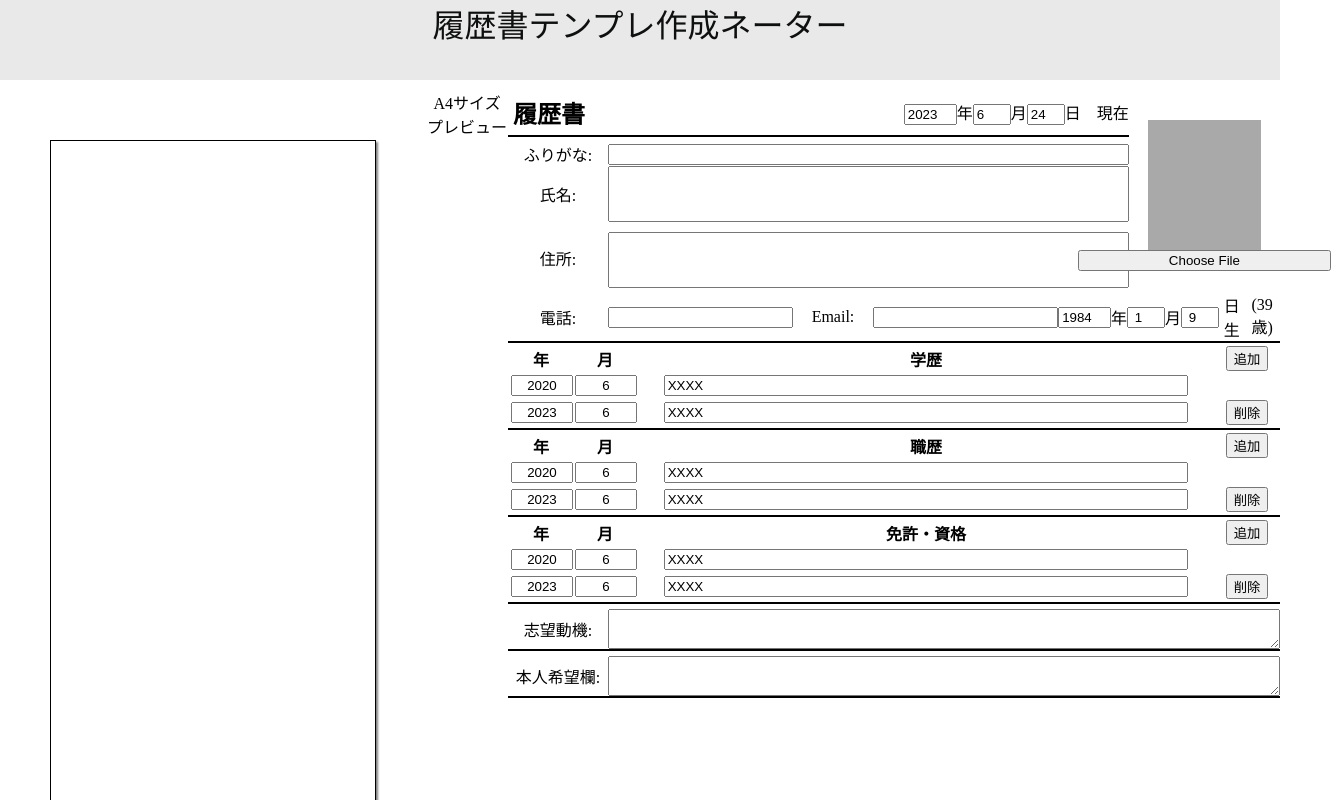
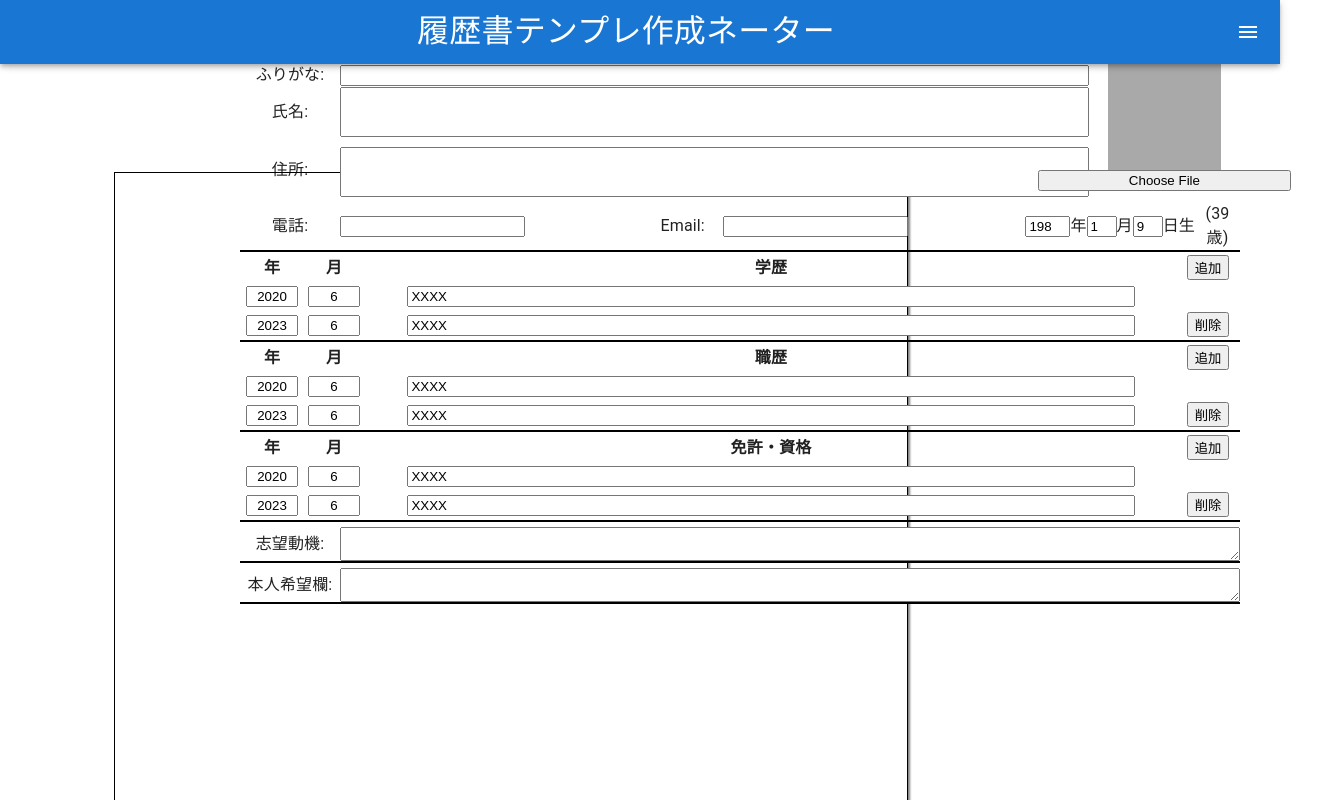
Before and after one commit to nabetxan/cv-project, a React (Create React App) app: page / in a window 1280 px wide. Shown: the top 800 px of the page, 1331 px wide, since content can reach past the window. Built offline with nearby package versions, Linux system fonts and the light colour scheme.

Commit message:
fix(wip): add Sidebar and EditWindow component

```diff
--- a/package.json
+++ b/package.json
@@ -5,6 +5,7 @@
   "dependencies": {
     "@emotion/react": "^11.11.1",
     "@emotion/styled": "^11.11.0",
+    "@mui/icons-material": "^5.11.16",
     "@mui/material": "^5.13.5",
     "@testing-library/jest-dom": "^5.16.5",
     "@testing-library/react": "^13.4.0",
--- a/src/components/App.js
+++ b/src/components/App.js
@@ -1,7 +1,13 @@
 import { useState, useRef, useEffect } from "react";
 import "../styles/App.css";
+import Sidebar from "./Sidebar";
+import { styled } from "@mui/material/styles";
+import MuiAppBar from "@mui/material/AppBar";
+import EditWindow from "./EditWindow";
 
 function App() {
+  const [selectedButton, setSelectedButton] = useState(null);
+  const [isEditWindowOpen, setIsEditWindowOpen] = useState(false);
   const [formDataGeneralInfo, setFormData] = useState({
     lastUpdate: {
       modifiedvalue: {
@@ -23,6 +29,15 @@ function App() {
     email: "",
     photo: null,
   });
+
+  const handleisEditWindowOpen = function (buttonClicked) {
+    if (selectedButton === buttonClicked) {
+      setIsEditWindowOpen(!isEditWindowOpen);
+    } else {
+      setSelectedButton(buttonClicked);
+      setIsEditWindowOpen(true);
+    }
+  };
 
   const [appealText, setAppealText] = useState("");
   const [kibouText, setKibouText] = useState("");
@@ -289,15 +304,65 @@ function App() {
       };
     });
   };
+
+  //settings for side bar
+  const drawerWidth = 440;
+
+  const Main = styled("main", { shouldForwardProp: (prop) => prop !== "open" })(
+    ({ theme, open }) => ({
+      flexGrow: 1,
+      padding: theme.spacing(3),
+      transition: theme.transitions.create("margin", {
+        easing: theme.transitions.easing.sharp,
+        duration: theme.transitions.duration.leavingScreen,
+      }),
+      marginRight: -drawerWidth,
+      ...(open && {
+        transition: theme.transitions.create("margin", {
+          easing: theme.transitions.easing.easeOut,
+          duration: theme.transitions.duration.enteringScreen,
+        }),
+        marginRight: 0,
+      }),
+    })
+  );
+
+  const AppBar = styled(MuiAppBar, {
+    shouldForwardProp: (prop) => prop !== "open",
+  })(({ theme, open }) => ({
+    transition: theme.transitions.create(["margin", "width"], {
+      easing: theme.transitions.easing.sharp,
+      duration: theme.transitions.duration.leavingScreen,
+    }),
+    ...(open && {
+      width: `calc(100% - ${drawerWidth}px)`,
+      transition: theme.transitions.create(["margin", "width"], {
+        easing: theme.transitions.easing.easeOut,
+        duration: theme.transitions.duration.enteringScreen,
+      }),
+      marginRight: drawerWidth,
+    }),
+  }));
+
+  const DrawerHeader = styled("div")(({ theme }) => ({
+    display: "flex",
+    alignItems: "center",
+    padding: theme.spacing(0, 1),
+    ...theme.mixins.toolbar,
+    justifyContent: "flex-start",
+  }));
+
   return (
     <>
-      <div id="title">履歴書テンプレ作成ネーター</div>
-
       <div id="contents" className="flex-center">
-
-        <div id="a4"></div>
         <div id="side-bar">
-          <div>A4サイズプレビュー</div>
+          <Sidebar
+            DrawerHeader={DrawerHeader}
+            drawerWidth={drawerWidth}
+            Main={Main}
+            AppBar={AppBar}
+            handleisEditWindowOpen={handleisEditWindowOpen}
+          />
         </div>
 
         <div id="main">
@@ -674,6 +739,12 @@ function App() {
 
           <div className="border flex-grow"></div>
         </div>
+        {isEditWindowOpen === true ? (
+          <EditWindow
+            handleisEditWindowOpen={handleisEditWindowOpen}
+            selectedButton={selectedButton}
+          />
+        ) : null}
       </div>
 
       {/* display whole rirekisho PDF*/}
--- /dev/null
+++ b/src/components/EditWindow.js
@@ -0,0 +1,26 @@
+import CloseIcon from "@mui/icons-material/Close";
+import IconButton from "@mui/material/IconButton";
+
+function EditWindow({ handleisEditWindowOpen, selectedButton }) {
+  return (
+    <div id="edit-window">
+      <IconButton
+        aria-label="close"
+        onClick={() => {
+          handleisEditWindowOpen(selectedButton);
+        }}
+        sx={{
+          position: "absolute",
+          right: 8,
+          top: 8,
+          color: "var(--color-white)",
+        }}
+      >
+        <CloseIcon />
+      </IconButton>
+      {selectedButton}
+    </div>
+  );
+}
+
+export default EditWindow;
--- /dev/null
+++ b/src/components/Sidebar.js
@@ -0,0 +1,136 @@
+import * as React from "react";
+import { useTheme } from "@mui/material/styles";
+import Box from "@mui/material/Box";
+import Drawer from "@mui/material/Drawer";
+import Toolbar from "@mui/material/Toolbar";
+import CssBaseline from "@mui/material/CssBaseline";
+import List from "@mui/material/List";
+import Typography from "@mui/material/Typography";
+import Divider from "@mui/material/Divider";
+import IconButton from "@mui/material/IconButton";
+import MenuIcon from "@mui/icons-material/Menu";
+import ChevronLeftIcon from "@mui/icons-material/ChevronLeft";
+import ChevronRightIcon from "@mui/icons-material/ChevronRight";
+import ListItem from "@mui/material/ListItem";
+import ListItemButton from "@mui/material/ListItemButton";
+import ListItemIcon from "@mui/material/ListItemIcon";
+import ListItemText from "@mui/material/ListItemText";
+import SettingsIcon from "@mui/icons-material/Settings";
+import HelpOutlineIcon from "@mui/icons-material/HelpOutline";
+import BorderColorIcon from "@mui/icons-material/BorderColor";
+
+function Sidebar({
+  DrawerHeader,
+  drawerWidth,
+  Main,
+  AppBar,
+  handleisEditWindowOpen,
+}) {
+  const theme = useTheme();
+  const [openSidebar, setOpenSidebar] = React.useState(false);
+
+  const handleDrawerOpen = () => {
+    setOpenSidebar(true);
+  };
+
+  const handleDrawerClose = () => {
+    setOpenSidebar(false);
+  };
+
+  return (
+    <Box sx={{ display: "flex" }}>
+      <CssBaseline />
+      <AppBar position="fixed" open={openSidebar}>
+        <Toolbar>
+          <Typography
+            id="title"
+            variant="h6"
+            noWrap
+            sx={{ flexGrow: 1 }}
+            component="div"
+          >
+            履歴書テンプレ作成ネーター
+          </Typography>
+          <IconButton
+            color="inherit"
+            aria-label="open drawer"
+            edge="end"
+            onClick={handleDrawerOpen}
+            sx={{ ...(openSidebar && { display: "none" }) }}
+          >
+            <MenuIcon />
+          </IconButton>
+        </Toolbar>
+      </AppBar>
+      <Main open={openSidebar}>
+        <DrawerHeader />
+        <div>A4サイズプレビュー</div>
+        <div id="a4"></div>
+      </Main>
+      <Drawer
+        sx={{
+          width: drawerWidth,
+          flexShrink: 0,
+          "& .MuiDrawer-paper": {
+            width: drawerWidth,
+          },
+        }}
+        variant="persistent"
+        anchor="right"
+        open={openSidebar}
+      >
+        <DrawerHeader onClick={handleDrawerClose}>
+          <IconButton>
+            {theme.direction === "rtl" ? (
+              <ChevronLeftIcon />
+            ) : (
+              <ChevronRightIcon />
+            )}
+          </IconButton>
+        </DrawerHeader>
+        <Divider />
+        <List>
+          {[
+            "基本情報",
+            "学歴",
+            "職歴",
+            "免許・資格",
+            "志望動機",
+            "本人希望欄",
+          ].map((text, index) => (
+            <ListItem key={text} disablePadding>
+              <ListItemButton onClick={() => handleisEditWindowOpen(text)}>
+                <ListItemIcon>
+                  <BorderColorIcon />
+                </ListItemIcon>
+                <ListItemText primary={text} />
+              </ListItemButton>
+            </ListItem>
+          ))}
+        </List>
+        <Divider />
+        <List>
+          <ListItem key="設定" disablePadding>
+            <ListItemButton>
+              <ListItemIcon>
+                <SettingsIcon />
+              </ListItemIcon>
+              <ListItemText primary="設定" />
+            </ListItemButton>
+          </ListItem>
+
+          <ListItem key="使い方" disablePadding>
+            <ListItemButton>
+              <ListItemIcon>
+                <HelpOutlineIcon />
+              </ListItemIcon>
+              <ListItemText primary="使い方" />
+            </ListItemButton>
+          </ListItem>
+        </List>
+      </Drawer>
+    </Box>
+  );
+}
+
+export default Sidebar;
--- a/src/styles/App.css
+++ b/src/styles/App.css
@@ -14,10 +14,6 @@ body {
 }
 
 #title {
-  height: 10vh;
-  background-color: rgb(233, 233, 233);
-  width: 100vw;
-  color: rgb(14, 15, 15);
   font-size: xx-large;
 }
 
@@ -159,11 +155,21 @@ td > input {
   height: 20px;
 }
 
-
-#a4{
-  width:210mm;
-  height:297mm;
+#a4 {
+  width: 210mm;
+  height: 297mm;
   border: 1px solid black;
   box-shadow: 2px 2px 2px grey;
   margin: 50px;
 }
+
+#edit-window {
+  width: 210mm;
+  height: 500px;
+  position: fixed;
+  top: 50％;
+  left: 10%;
+  transform: translate(0%, 20%);
+  z-index: 10;
+  background-color: rgb(191, 241, 241);
+}
```
Also changed, not shown: 1 other file (tests, documents, lock files or other folders).
